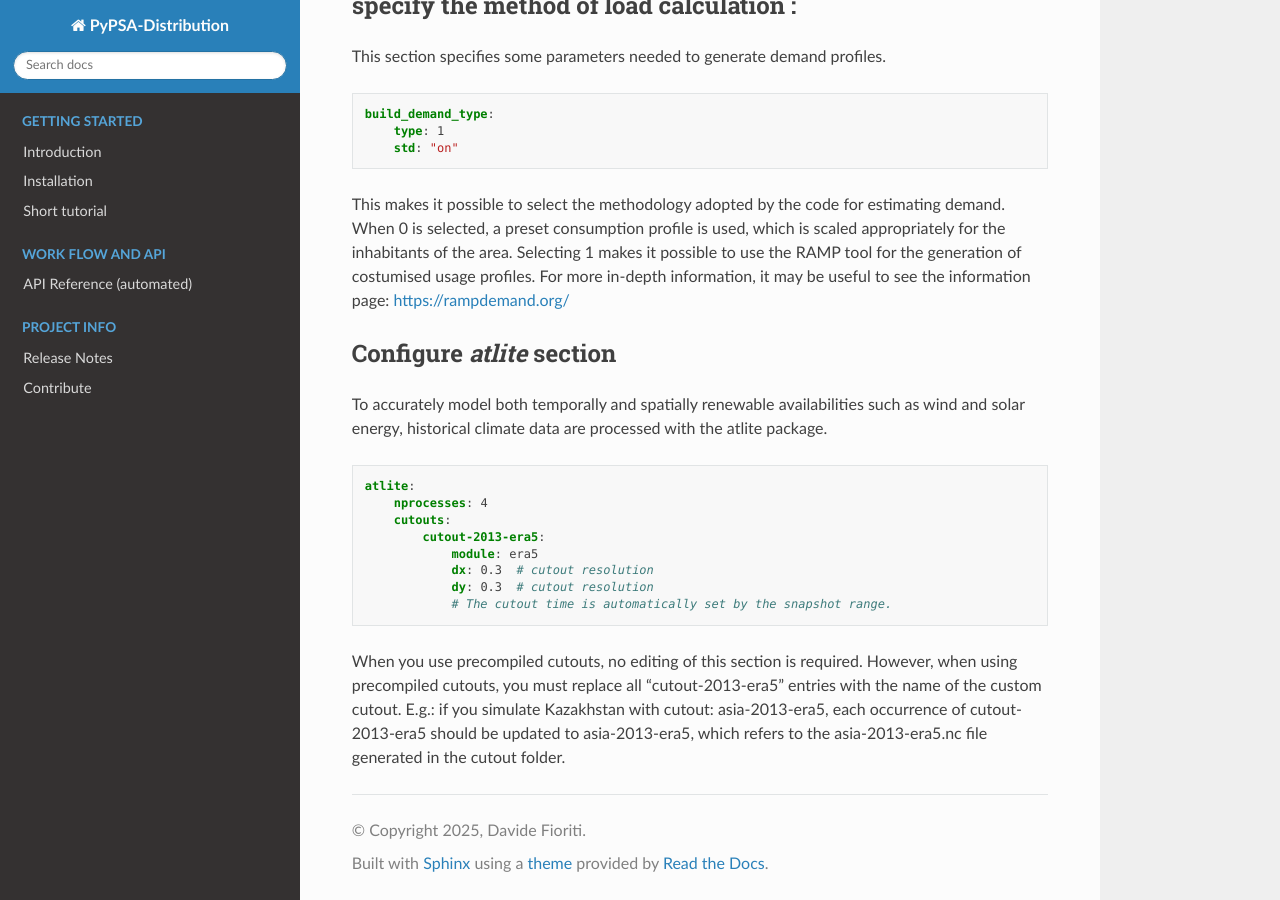
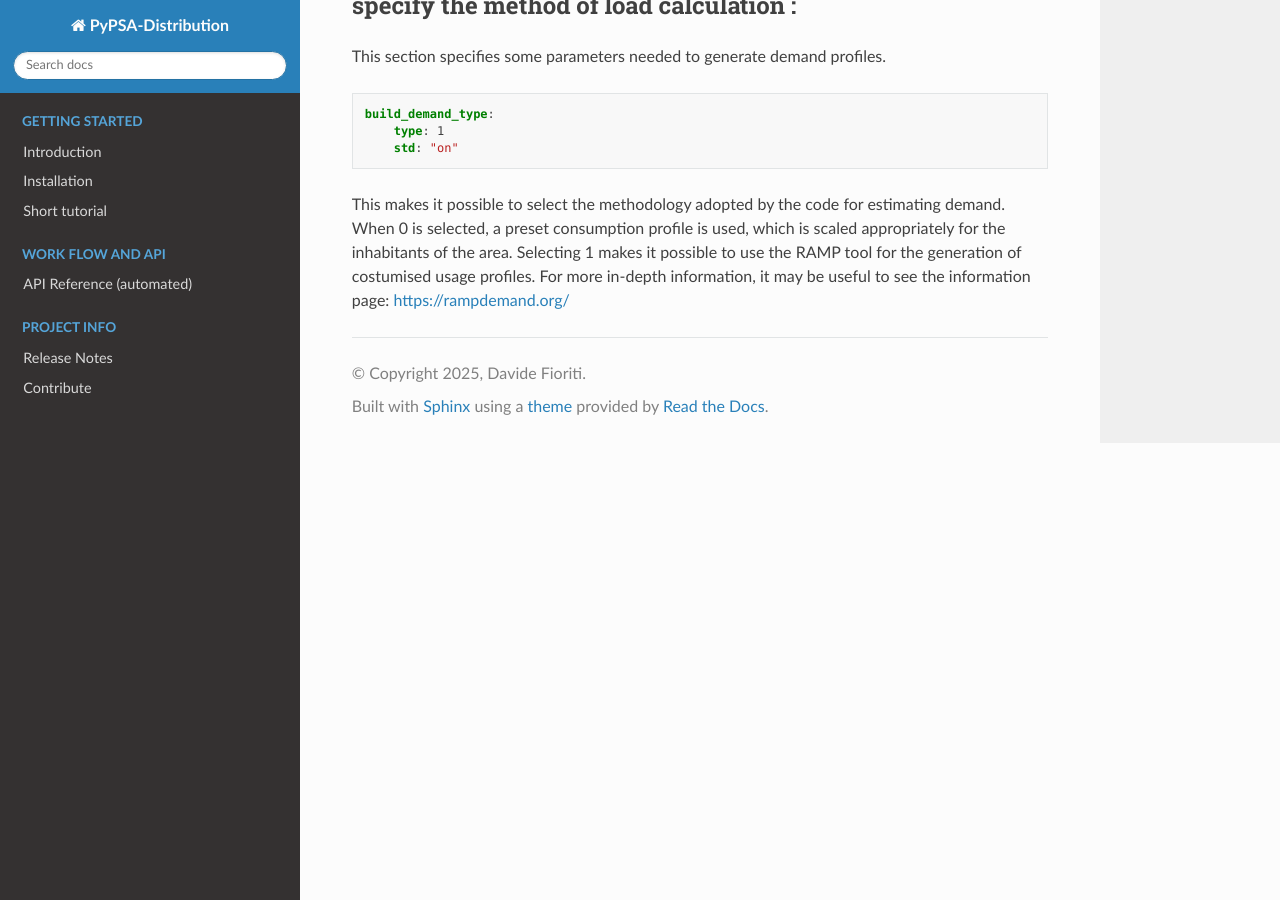
Before and after one commit to pypsa-meets-earth/pypsa-distribution, a Sphinx documentation site: the page built from doc/customization_basic.rst, in a window 1280 px wide and 900 px high, scrolled down 3393 px. Built offline with Sphinx 7.4.7 and the Read the Docs theme 3.1.0, drawn with Linux system fonts in a browser that asks for light colours.

Commit message:
FIx_costumization_basic_atlite

```diff
--- a/doc/customization_basic.rst
+++ b/doc/customization_basic.rst
@@ -148,23 +148,3 @@ This makes it possible to select the methodology adopted by the code for estimat
 When 0 is selected, a preset consumption profile is used, which is scaled appropriately for the inhabitants of the area.
 Selecting 1 makes it possible to use the RAMP tool for the generation of costumised usage profiles.
 For more in-depth information, it may be useful to see the information page: https://rampdemand.org/
-
-Configure `atlite` section
---------------------------
-
-To accurately model both temporally and spatially renewable availabilities such as wind and solar energy, historical climate data are processed with the atlite package.
-
-.. code:: yaml
-
-    atlite:
-        nprocesses: 4
-        cutouts:
-            cutout-2013-era5:
-                module: era5
-                dx: 0.3  # cutout resolution
-                dy: 0.3  # cutout resolution
-                # The cutout time is automatically set by the snapshot range.
-
-When you use precompiled cutouts, no editing of this section is required.
-However, when using precompiled cutouts, you must replace all "cutout-2013-era5" entries with the name of the custom cutout.
-E.g.: if you simulate Kazakhstan with cutout: asia-2013-era5, each occurrence of cutout-2013-era5 should be updated to asia-2013-era5, which refers to the asia-2013-era5.nc file generated in the cutout folder.
```
